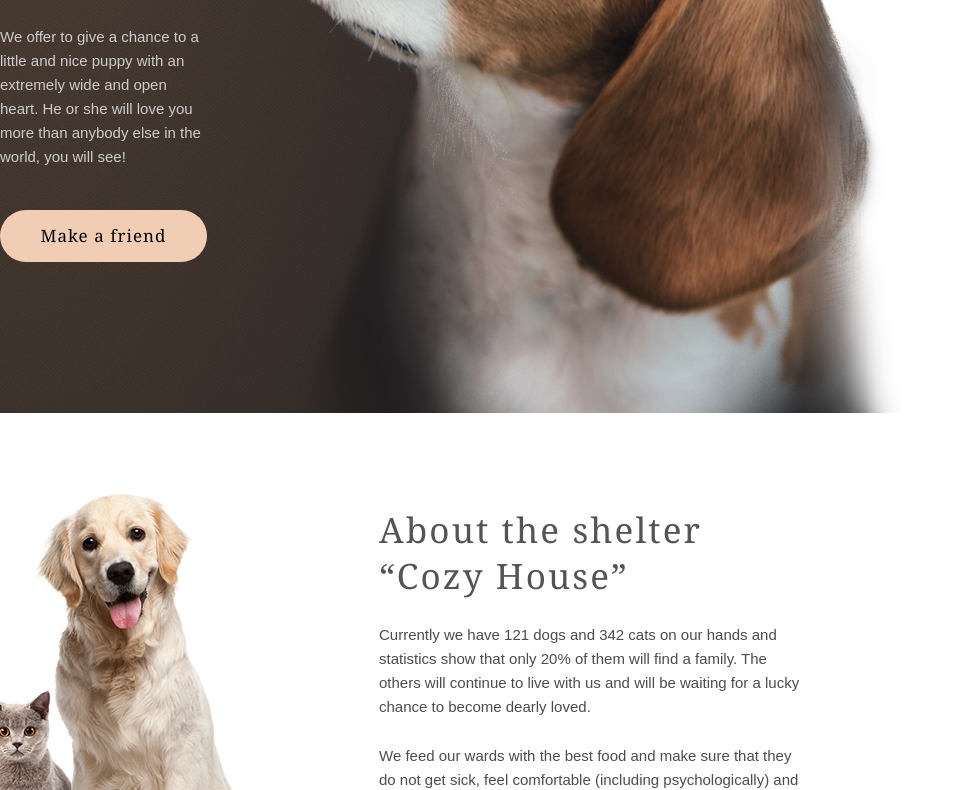
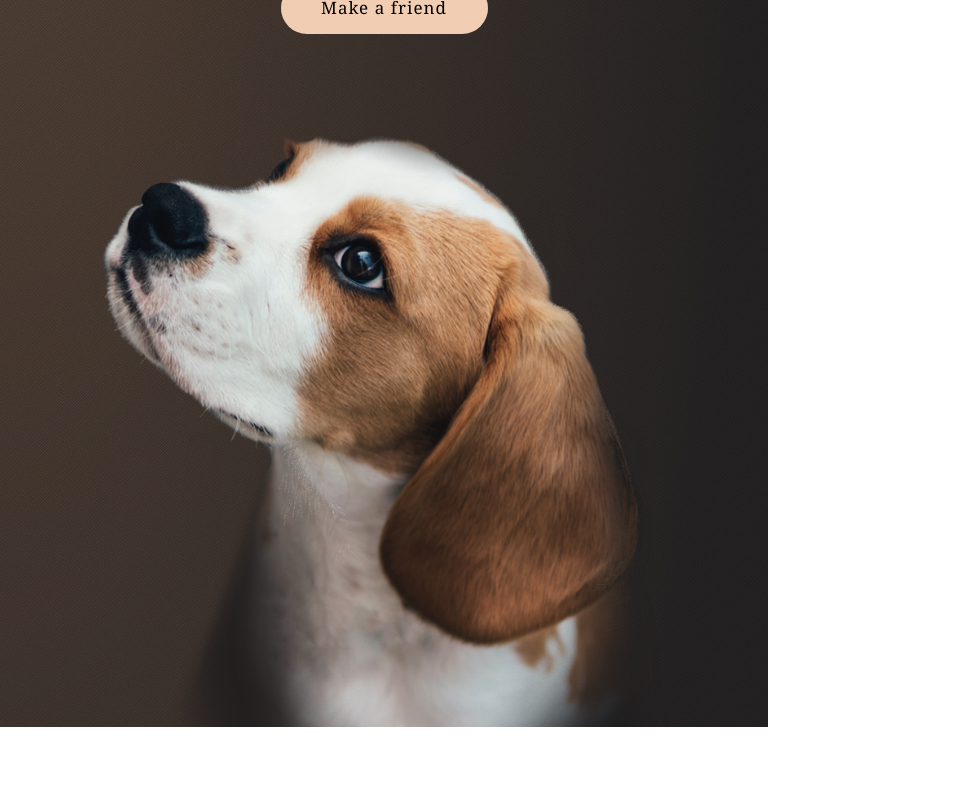
Before and after one commit to mmaaaaaaaails/webdev, a plain HTML site: page shelter/pages/main/main.html in a window 768 px wide. Shown: the part 495-1285 px from the top of the page, 956 px wide, since content can reach past the window. Drawn offline with Linux system fonts and the light colour scheme.

Commit message:
feat: add adaptive for header and section hero

```diff
--- a/shelter/pages/main/main.css
+++ b/shelter/pages/main/main.css
@@ -7,7 +7,8 @@
 
 .wrapper {
     margin: 0 auto;
-    max-width: 1200px;
+    max-width: 1280px;
+    padding: 0 40px;
 }
 
 .header {
@@ -85,19 +86,20 @@
 
 .hero {
     background: url(/assets/images/noise_transparent.png), radial-gradient(100% 215.42% at 0% 0%, #5B483A 0%, #262425 100%), #211F20;
-    padding-top: 180px;
+    padding-top: 176px;
 }
 
 .hero__block {
     display: flex;
     justify-content: space-between;
+    flex-wrap: wrap;
 }
 
 .hero__info {
     display: flex;
     flex-direction: column;
     justify-content: center;
-    padding-bottom: 81px;
+    padding-bottom: 77px;
 }
 
 .hero__title {
@@ -619,3 +621,42 @@
 .indent {
     margin-top: -7px;
 }
+
+
+@media (min-width: 768px) and (max-width: 1279px) {
+
+    .wrapper {
+        padding: 0 30px;
+    }
+
+    .header {
+        top: 30px;
+    }
+
+    .hero {
+        padding-top: 150px;
+    }
+
+    .hero__block {
+        justify-content: center;
+    }
+
+    .hero__info {
+        padding-bottom: 100px;
+    }
+
+    .hero__button {
+        display: flex;
+        justify-content: center;
+    }
+
+    .hero__image {
+        display: flex;
+        justify-content: flex-end;
+    }
+
+    .hero__picture {
+        width: 569px;
+        height: 593px;
+    }
+}
--- a/shelter/pages/main/main.html
+++ b/shelter/pages/main/main.html
@@ -41,9 +41,13 @@
                     <div class="hero__info">
                         <h3 class="hero__title">Not only people need a house</h3>
                         <p class="hero__text">We offer to give a chance to a little and nice puppy with an extremely wide and open heart. He or she will love you more than anybody else in the world, you will see!</p>
-                        <button class="hero__btn">Make a friend</button>
+                        <div class="hero__button">
+                            <button class="hero__btn">Make a friend</button>
+                        </div>
                     </div>
-                    <img class="hero__picture" src="/assets/images/start-screen-puppy.png" alt="start-screen-puppy">
+                    <div class="hero__image">
+                        <img class="hero__picture" src="/assets/images/start-screen-puppy.png" alt="start-screen-puppy">
+                    </div>
                 </div>
             </div>
         </section>
```
